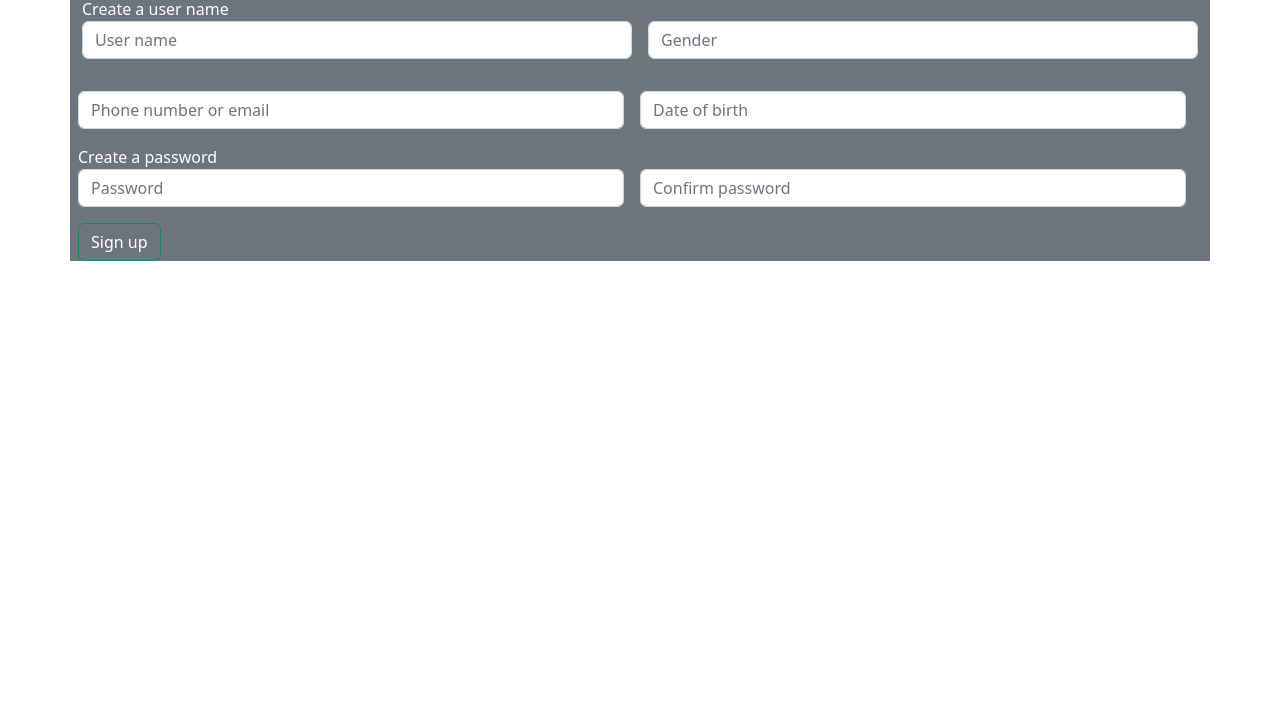
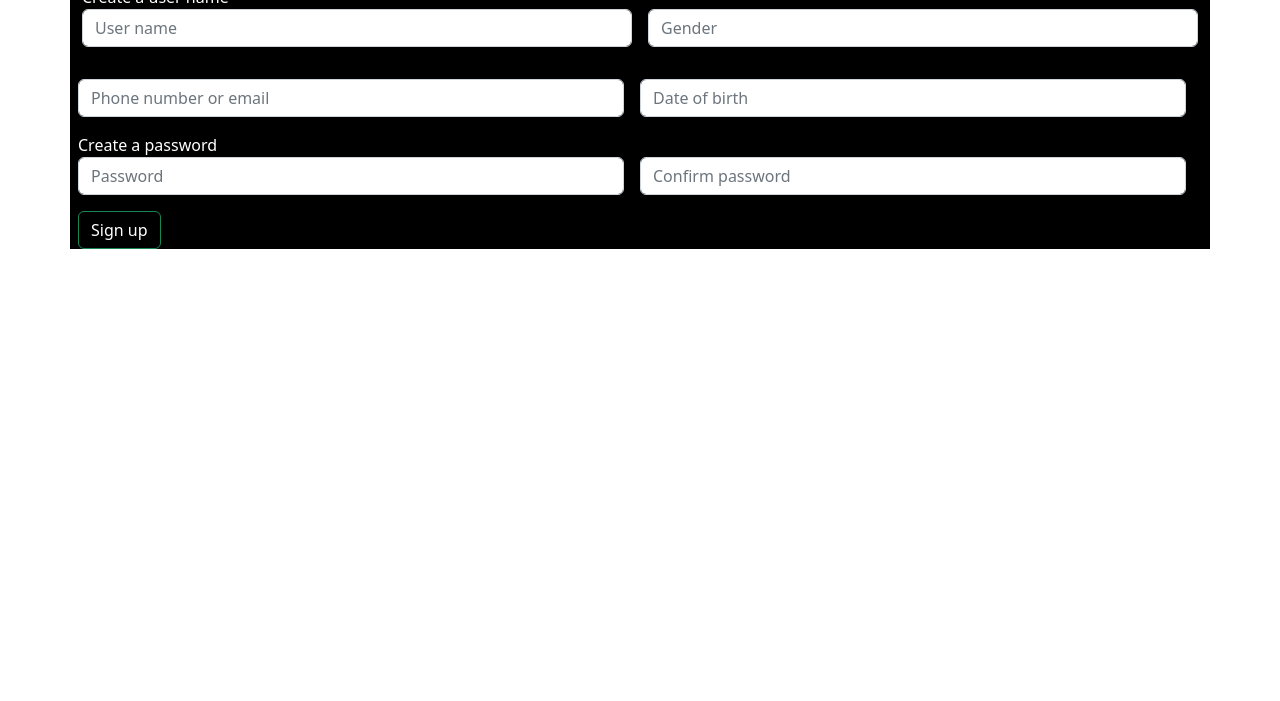
Before and after one commit to favourgift450/form, a plain HTML site: page index.html in a window 1280 px wide. Shown: the part 99-800 px from the top of the page. Drawn offline with nearby package versions, Linux system fonts and the light colour scheme.

Commit message:
my first form

```diff
--- a/index.html
+++ b/index.html
@@ -15,7 +15,7 @@
 
 <body>
   <header>
-<div class="container login-container justify-content-center bg-secondary mt-3">
+<div class="container login-container justify-content-center bg-black mt-1">
     <div class="row">
         <div class="col login-form text-primary">
             <h3>SIGN UP </h3>
```
